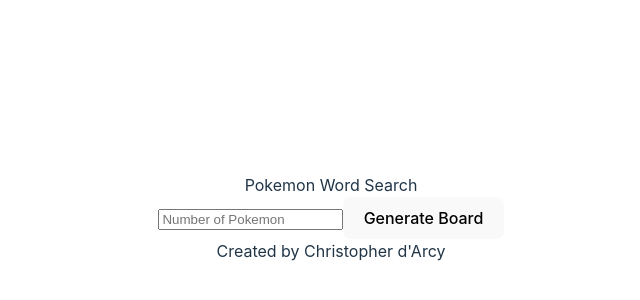
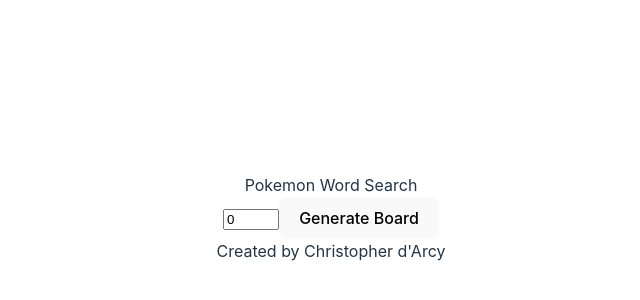
Before and after one commit to cmdarcy/pokemonWordSearch, a React (Vite) app: page /home in a window 1280 px wide. Shown: the part 182-482 px from the top of the page, without its empty margins (309-949 px from the left). Built offline with nearby package versions, Linux system fonts and the light colour scheme.

Commit message:
add pokemon fetching to setupForm

```diff
--- a/src/components/SetupForm/SetupForm.jsx
+++ b/src/components/SetupForm/SetupForm.jsx
@@ -1,16 +1,31 @@
 import { useNavigate } from "react-router-dom";
+import { useState } from "react";
+import { getRandPokemon } from "../../pokemonUtils";
 import styles from "./SetupForm.module.css";
 
 function SetupForm() {
+	const [numPokemon, setnumPokemon] = useState(0);
 	const navigate = useNavigate();
-	function handleSubmit(event) {
+	let PokemonList = [];
+	async function handleSubmit(event) {
 		event.preventDefault();
+		for (let index = 0; index < numPokemon; index++) {
+			PokemonList.push(await getRandPokemon());
+		}
+		localStorage.setItem("PokemonList", JSON.stringify(PokemonList));
 		navigate("/board");
 	}
 	return (
 		<>
 			<form action="" onSubmit={handleSubmit}>
-				<input type="number" placeholder="Number of Pokemon" />
+				<input
+					type="number"
+					placeholder="Number of Pokemon"
+					min="0"
+					max="15"
+					value={numPokemon}
+					onChange={(e) => setnumPokemon(e.target.value)}
+				/>
 				<button type="submit">Generate Board</button>
 			</form>
 		</>
--- /dev/null
+++ b/src/pokemonUtils.js
@@ -0,0 +1,10 @@
+async function getRandPokemon() {
+	let RandomPokemon = Math.floor(Math.random() * 807) + 1;
+	const response = await fetch(
+		`https://pokeapi.co/api/v2/pokemon/${RandomPokemon}`
+	);
+	const data = await response.json();
+	return data.name;
+}
+
+export { getRandPokemon };
```
